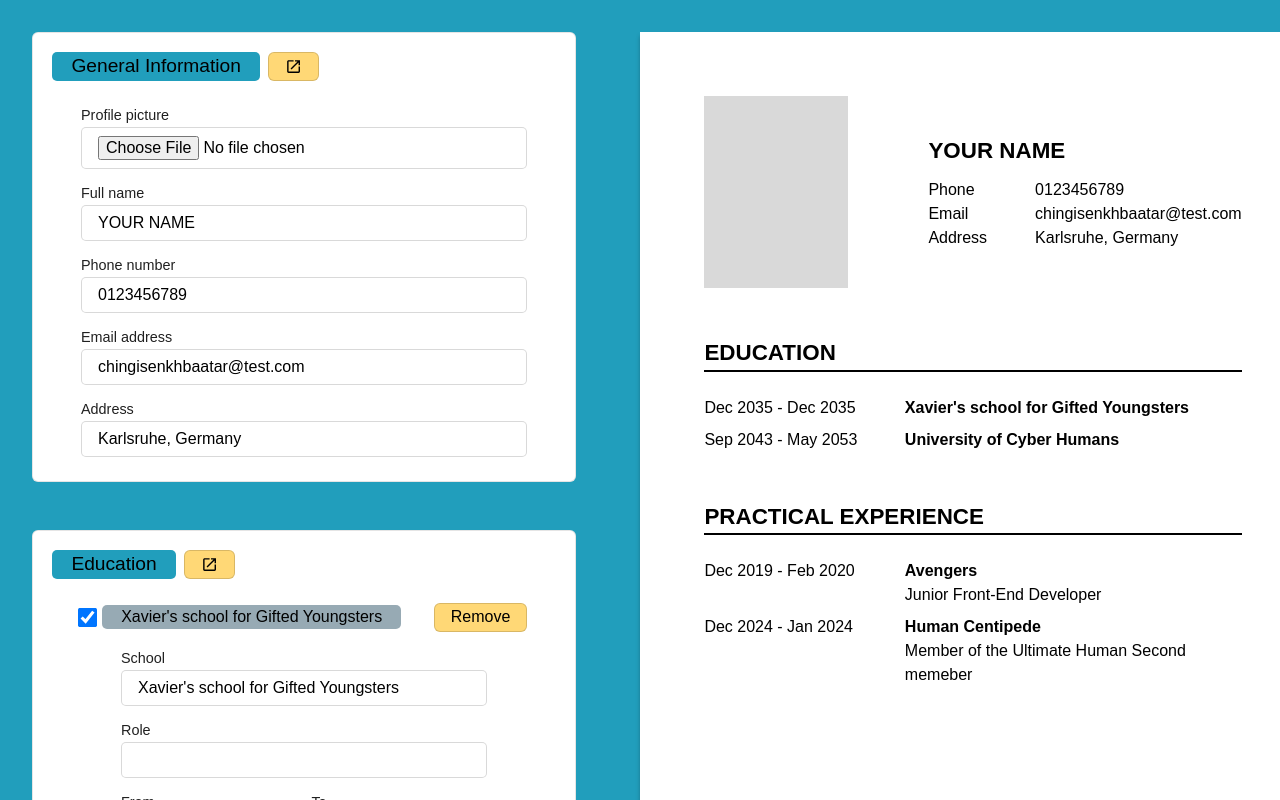
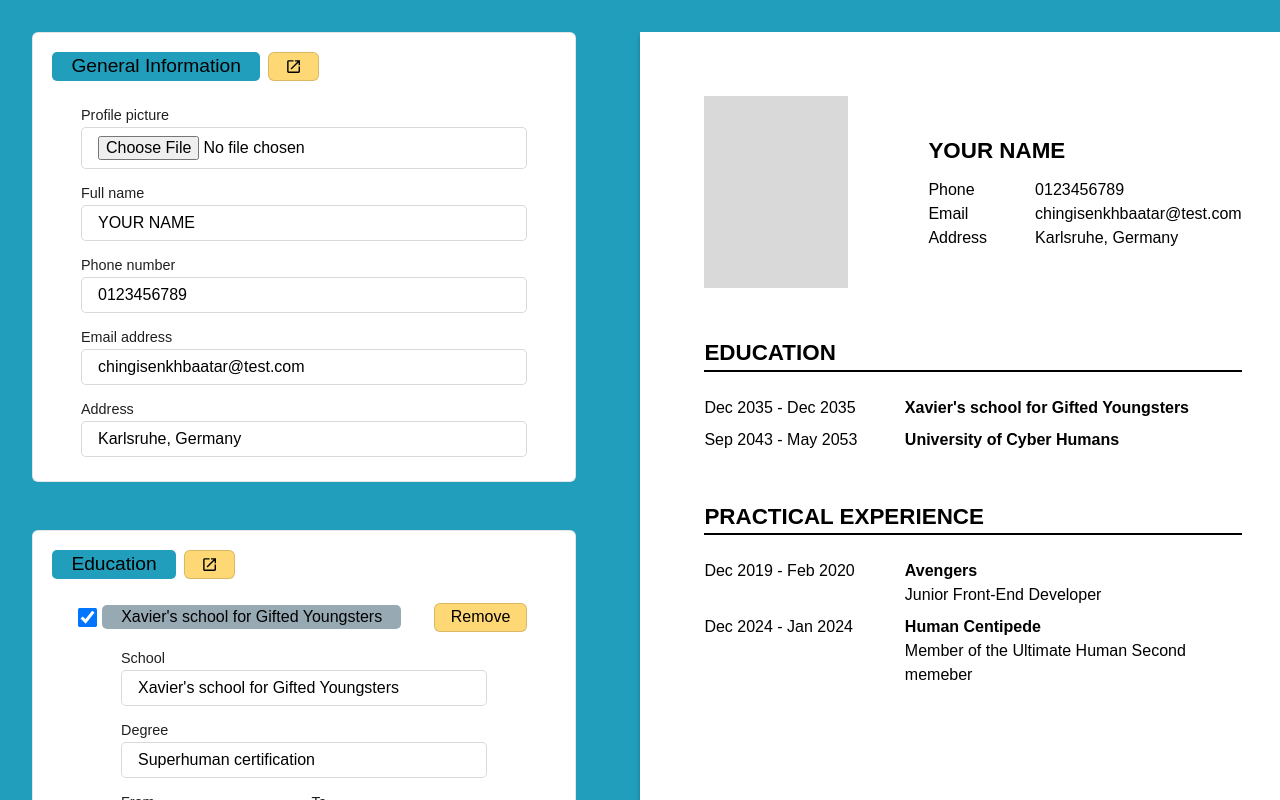
Before and after one commit to codetwentyfive/cv-application, a React (Vite) app: page / in a window 1280 px wide. Shown: the top 800 px of the page. Built offline with nearby package versions, Linux system fonts and the light colour scheme.

Commit message:
added degree input

```diff
--- a/src/components/leftSide/Education.jsx
+++ b/src/components/leftSide/Education.jsx
@@ -27,10 +27,10 @@ function School (props) {
       />
 
       <Input
-        title = "Role"
+        title = "Degree"
         type = "text"
-        name = "role"
-        value = {props.role}
+        name = "degree"
+        value = {props.degree}
         onChange = {props.changeEducation}
       />
 
@@ -64,7 +64,7 @@ return (
         <School
           from = {place.from}
           to = {place.to}
-          role = {place.role}
+          degree = {place.degree}
           school = {place.school}
           index = {index}
           key = {place.id}
```
